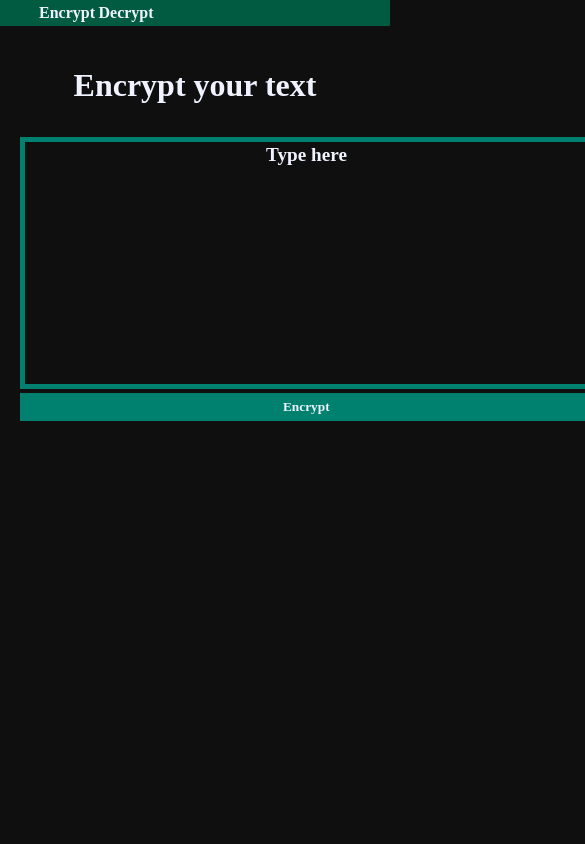
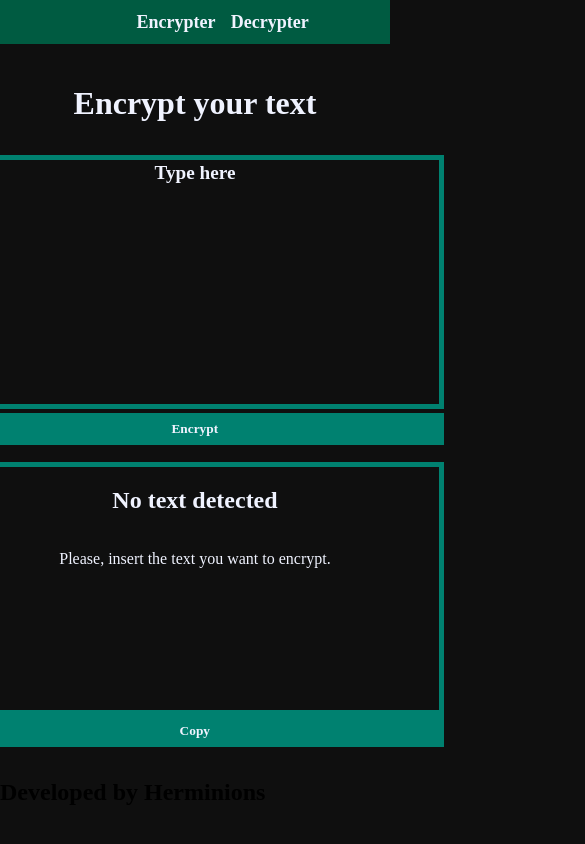
Before and after one commit to herminions/text-encrypter-decrypter, a plain HTML site: page index.html in a window 390 px wide. Shown: the top 844 px of the page, 585 px wide, since content can reach past the window. Drawn offline with Linux system fonts and the light colour scheme; a web font is replaced by a local one.

Commit message:
style: adpated site to smaller screens

```diff
--- a/index.html
+++ b/index.html
@@ -11,15 +11,15 @@
         <nav class="header_menu">
             <!--Navigation menu-->
             <a class="header_menu_button" href="index.html">
-                Encrypt
+                Encrypter
             </a>
             <a class="header_menu_button" href="decrypt.html">
-                Decrypt
+                Decrypter
             </a>
         </nav>
     </header>
-    <main>
-        <div class="title_encrypt">
+    <main class="main">
+        <div class="title">
             <h1>Encrypt your text</h1>
         </div>
         <section class="main_input_output">
@@ -27,9 +27,9 @@
                 <!--Input Area-->
                 <textarea class="input_area" name="user_input" id="input" onclick= eraseDefaultText() onblur= returnDefaultText() cols="30" rows="10">Type here</textarea>
                 <!--Encrypt Button-->
-                <span class="main_button">
+                <div class="main_button">
                     <button onclick= encrypt() id="encrypt_button" class="main_button_encrypt">Encrypt</button>
-                </span>
+                </div>
             </section>
             <section class="main_output">
                 <!--Output area-->
@@ -48,8 +48,10 @@
             </section>
         </section>
     </main>
-    <footer>
-
+    <footer class="footer">
+        <h2 class="footer_text">
+            Developed by Herminions
+        </h2>
     </footer>
 
 <script src="script.js"></script>
--- a/script.js
+++ b/script.js
@@ -46,13 +46,6 @@ function encrypt(){
     //Displays the Encrypted text
     showText("text_output", encryptedText)
     showText("default_paragraph", "")
-
-    //Removes image after encrypting
-    document.getElementById("image").src=""
-
-    //removes alt of the image
-    document.getElementById("image").alt=""
-
 }
 
 //Function to encrypt the input
--- a/styles/style.css
+++ b/styles/style.css
@@ -38,14 +38,7 @@ body{
     color: var(--main-color);
 }
 
-.title_encrypt{
-    padding-top: 5%;
-    text-align: center;
-    color: var(--terciary-color);
-    font-family: var(--main-font);
-}
-
-.title_decrypt{
+.title{
     padding-top: 5%;
     text-align: center;
     color: var(--terciary-color);
@@ -56,19 +49,13 @@ body{
     display: flex;
     justify-content: space-between;
     padding: 3% 5%;
-
 }
 
-.main_input{
-    align-items: center;
-
-
-}
 .input_area{
     resize: none;
     border: 5px solid var(--secondary-color);
     width: 35rem;
-    height: 15rem;
+    height: 15.08rem;
     background-color:var(--main-color);
     color: var(--terciary-color);
     font-family: var(--main-font);
@@ -76,7 +63,7 @@ body{
     font-size: larger;
     text-align: center;
     text-align-last: center;
-    padding-bottom: 0;
+    padding-bottom:0%;
     margin-bottom: 0%;
     outline: none;
 }
@@ -87,7 +74,7 @@ body{
     background: var(--secondary-color);
     color: var(--terciary-color);
     width: 35.85rem;
-    height: 10%;
+    height: 2rem;
     font-family: var(--main-font);
     font-weight: bolder;
 }
@@ -99,12 +86,12 @@ body{
 }
 
 .main_button_decrypt{
-    margin-top: 0;
+    margin-top: 0%;
     border: 2px solid var(--secondary-color);
     background: var(--secondary-color);
     color: var(--terciary-color);
     width: 35.85rem;
-    height: 10%;
+    height: 2rem;
     font-family: var(--main-font);
     font-weight: bolder;
 }
@@ -125,8 +112,8 @@ body{
     color: var(--terciary-color);
     font-family: var(--main-font);
     text-align: center;
-    width: 35rem;
-    height: 15rem;
+    width: 35.25rem;
+    height: 15.2rem;
 }
 
 .main_copy_button{
@@ -134,8 +121,8 @@ body{
     border: 2px solid var(--secondary-color);
     background: var(--secondary-color);
     color: var(--terciary-color);
-    width: 35.58rem;
-    height: 15%;
+    width: 35.85rem;
+    height: 2rem;
     font-family: var(--main-font);
     font-weight: bolder;
 }
@@ -145,3 +132,78 @@ body{
     color: var(--secondary-color);
     cursor:pointer;
 }
+
+@media (max-width: 1280px){
+
+    .header{
+        padding-left: 45%;
+    }
+
+    .header_menu_button{
+        margin-right: 2%;
+    }
+    .main_input_output{
+        flex-direction: column;
+        align-items:center;
+    }
+
+    .main_input{
+        padding-bottom: 5%;
+    }
+
+    .main_button_encrypt{
+        height: 2rem;
+    }
+
+    .main_button_decrypt{
+        height: 2rem;
+
+    }
+
+    .main_copy_button{
+        height: 2rem;
+
+    }
+}
+
+@media (max-width: 650px){
+
+    .header{
+        padding-left: 35%;
+        padding-bottom: 3%;
+        padding-top: 3%;
+    }
+
+    .header_menu_button{
+        margin-right: 5%;
+        font-size: large;
+    }
+    .main_input_output{
+        flex-direction: column;
+        align-items:center;
+    }
+
+    .input_area{
+        width:30.25rem;
+    }
+
+    .main_output_display{
+        width:30.5rem;
+        align-items: center;
+    }
+
+    .main_button_encrypt{
+        height: 2rem;
+        width:31.1rem;
+    }
+
+    .main_button_decrypt{
+        height: 2rem;
+        width:31.1rem;
+    }
+
+    .main_copy_button{
+        height: 2rem;
+        width:31.1rem;
+    }
+}
```
Also changed, not shown: decrypt.html (+8 -7 lines).
